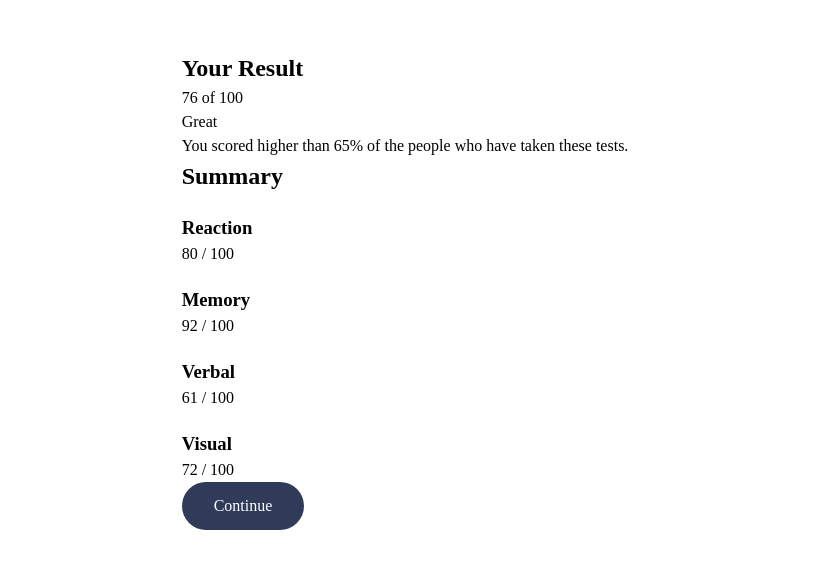
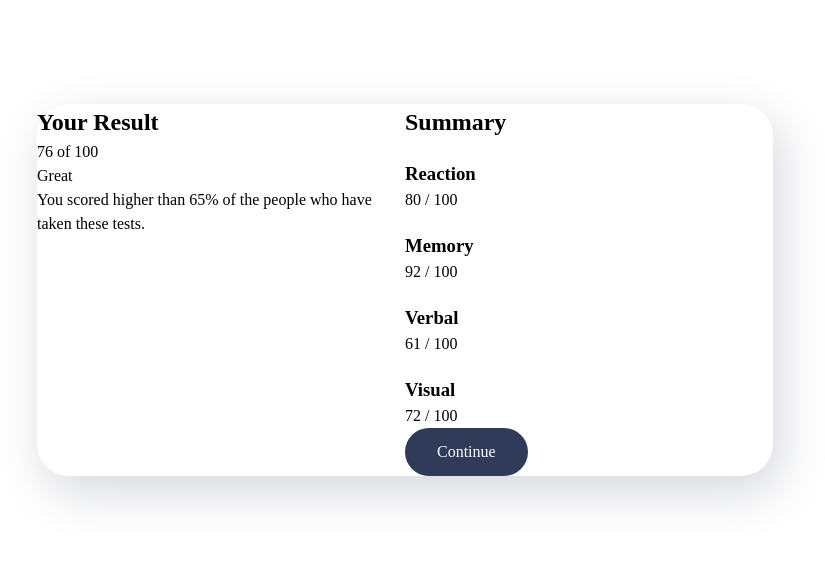
Before and after one commit to Andriikryl/ui-component-modul-result, a plain HTML site: page index.html in a window 1280 px wide. Shown: the part 110-678 px from the top of the page, without its empty margins (235-1060 px from the left). Drawn offline with Linux system fonts and the light colour scheme.

Commit message:
feat[result-sunnary]

```diff
--- a/styles/style.css
+++ b/styles/style.css
@@ -98,3 +98,26 @@
   border-radius: 100vw;
   cursor: pointer;
 }
+
+.button:hover,
+.button:focus-visible {
+  background: var(--gradient-primary);
+}
+
+.result-summary{
+  max-width: 46rem;
+  display: grid;
+}
+
+@media (min-width: 600px) {
+  .result-summary {
+    grid-template-columns: 1fr 1fr;
+    border-radius: 2rem;
+    box-shadow: .5rem 1rem 3rem
+    hsl(var(--clr-neutral-hsl-700), .2);
+  }
+}
+
+.results{
+
+}
```
